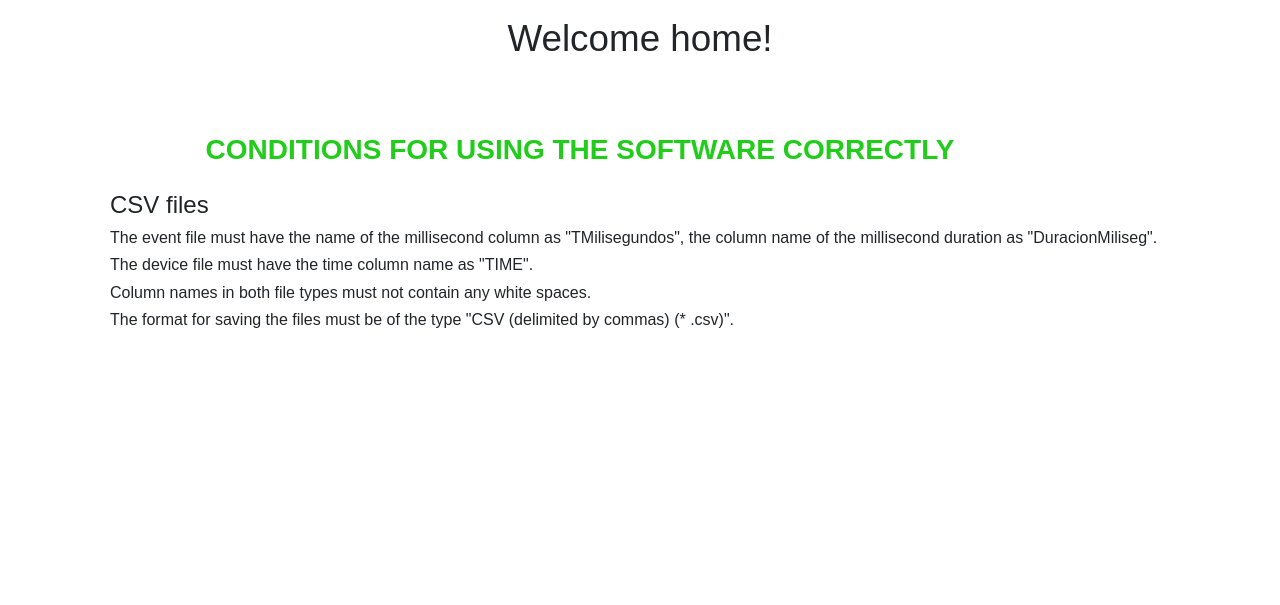
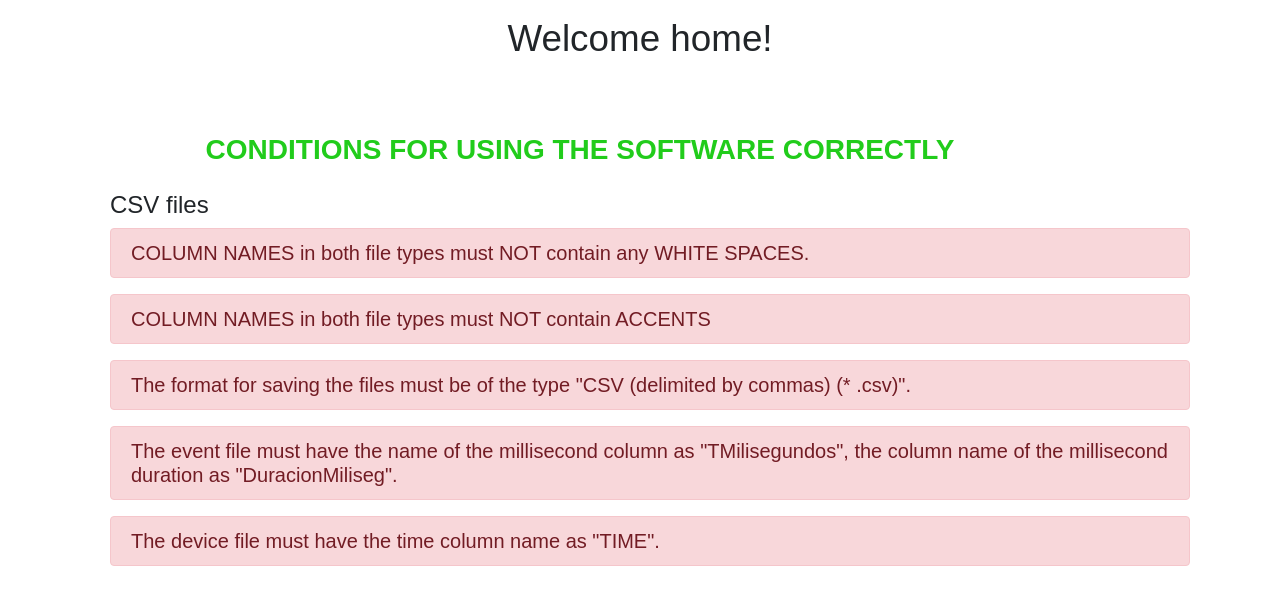
Before and after one commit to mvp17/sports-performance-api, a Django app: page /app/ in a window 1280 px wide. Shown: the part 56-661 px from the top of the page. Run offline with Django 3.2, Linux system fonts and the light colour scheme; the visitor is signed in with stand-in values (Sample User, id 1); some libraries are stand-ins or nearby versions.

Commit message:
Principal funcionalities of backend DONE. Improve some html files. Remove unnecessary self-generated csv files.

```diff
--- a/app/views.py
+++ b/app/views.py
@@ -1,5 +1,6 @@
 import pandas as pd
 # import jsonpickle
+import os
 
 from .forms import *
 from itertools import dropwhile
@@ -70,15 +71,6 @@ def upload_csv_file(request):
         'form': form
     })
 
-"""
-def get_max_freq(objects):
-    frequency = 0
-    for obj in objects:
-        if obj.frequency > frequency:
-            frequency = obj.frequency
-    return frequency
-"""
-
 
 def data_analytics(request):
     # If no csv files uploaded, error message.
@@ -91,7 +83,6 @@ def data_analytics(request):
     else:
         objects_data = LoadData.objects.all()
         frequency_data_table = ConfigurationSetting.load().frequency
-        # max_frequency = get_max_freq(objects_data)
         performance_variables_to_select = []
         there_is_event_file = False
         new_csv_dict = {}
@@ -132,8 +123,37 @@ def data_analytics(request):
         for i in dict_devices:
             dict_downsampled_files.append(downsample(i, frequency_data_table))
 
-        context = {'perf_vars_list': performance_variables_to_select}
+        render_data_files = filter_time_files(dict_downsampled_files,
+                                              ConfigurationSetting.load().init_time_ms,
+                                              ConfigurationSetting.load().fin_time_ms)
+
+        context = {'perf_vars_list': performance_variables_to_select, 'csv_files': render_data_files}
         return render(request, 'data_analytics.html', context)
+
+
+def filter_time_files(dict_downsampled_files, init_filter_time, fin_filter_time):
+    files_to_render = []
+    for file in dict_downsampled_files:
+        df = pd.DataFrame.from_dict(file, orient="columns")
+        df.to_csv("filtered_time_files.csv")
+        csv = pd.read_csv("filtered_time_files.csv", header=0, index_col=[0])
+        os.remove("filtered_time_files.csv")
+        performance_variables = csv.columns.values.tolist()
+        data = {}
+        for i in performance_variables:
+            data[i] = []
+        for row in csv.values.tolist():
+            filter_time = False
+            for (i, j) in zip(row, performance_variables):
+                if j == "TMilisegundos" or j == "TIME":
+                    if fin_filter_time >= i >= init_filter_time:
+                        filter_time = True
+                        data[j].append(i)
+                else:
+                    if filter_time:
+                        data[j].append(i)
+        files_to_render.append(data)
+    return files_to_render
 
 
 # Frequency 1000 Hz.
@@ -192,6 +212,7 @@ def max_resample(csv_dict, curr_freq, time_lasting):
     df = pd.DataFrame.from_dict(csv_dict, orient="columns")
     df.to_csv("data_interpol.csv")
     csv = pd.read_csv("data_interpol.csv", header=0, index_col=[0])
+    os.remove("data_interpol.csv")
     performance_variables = csv.columns.values.tolist()
     data = {}
     for i in performance_variables:
--- a/templates/base.html
+++ b/templates/base.html
@@ -67,11 +67,12 @@
                         <h3 style="text-transform: uppercase; color: #21cc1b;  font-weight: bold; text-align: center"> Conditions for using the software correctly</h3>
                         <div class="container" style="margin: 25px 70px ">
                             <h4> CSV files</h4>
-                            <h6> The event file must have the name of the millisecond column as "TMilisegundos",
-                                the column name of the millisecond duration as "DuracionMiliseg".</h6>
-                            <h6> The device file must have the time column name as "TIME".</h6>
-                            <h6> Column names in both file types must not contain any white spaces.</h6>
-                            <h6> The format for saving the files must be of the type "CSV (delimited by commas) (* .csv)".</h6>
+                            <h5 class="alert alert-danger"> COLUMN NAMES in both file types must NOT contain any WHITE SPACES.</h5>
+                            <h5 class="alert alert-danger"> COLUMN NAMES in both file types must NOT contain ACCENTS</h5>
+                            <h5 class="alert alert-danger"> The format for saving the files must be of the type "CSV (delimited by commas) (* .csv)".</h5>
+                            <h5 class="alert alert-danger"> The event file must have the name of the millisecond column as "TMilisegundos",
+                                the column name of the millisecond duration as "DuracionMiliseg".</h5>
+                            <h5 class="alert alert-danger"> The device file must have the time column name as "TIME".</h5>
                         </div>
                     </div>
 
--- a/templates/data_analytics.html
+++ b/templates/data_analytics.html
@@ -11,7 +11,7 @@
                     <ul class="messages">
                     {% for message in messages %}
                         <p>
-                            <div class="alert alert-danger"> {{ message }}</div>
+                            <h4 class="alert alert-danger"> {{ message }}</h4>
                         </p>
                     {% endfor %}
                     </ul>
--- a/templates/uploading/upload_file.html
+++ b/templates/uploading/upload_file.html
@@ -10,7 +10,7 @@
                 <ul class="messages">
                 {% for message in messages %}
                     <p>
-                        <div class="alert alert-danger"> {{ message }}</div>
+                        <h4 class="alert alert-danger"> {{ message }}</h4>
                     </p>
                 {% endfor %}
                 </ul>
```
